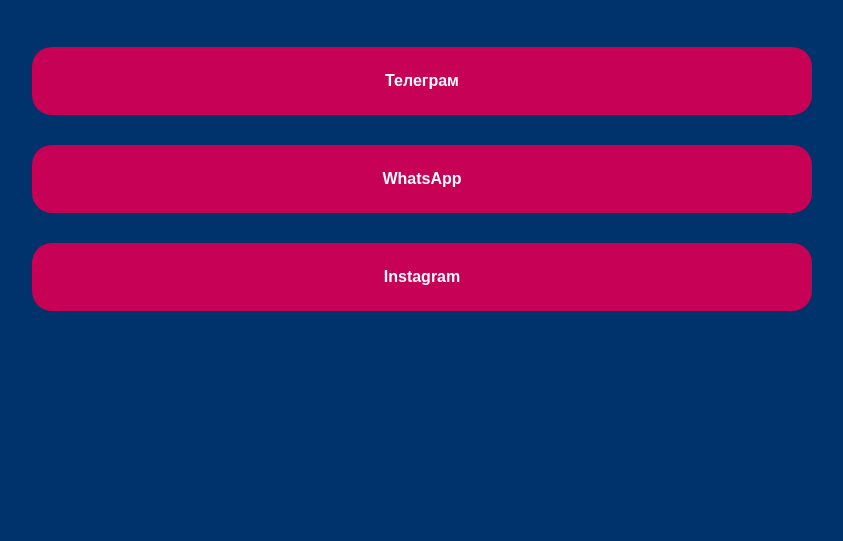
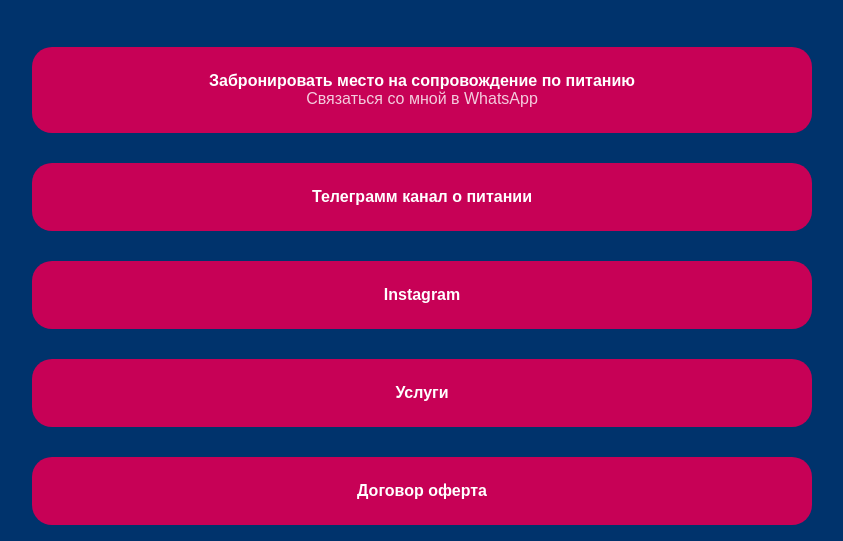
Before and after one commit to Pandenimik/nutrition-landing, a plain HTML site: page index.html in a window 1280 px wide. Shown: the part 259-800 px from the top of the page, without its empty margins (218-1061 px from the left). Drawn offline with Linux system fonts and the light colour scheme.

Commit message:
Deploying to gh-pages from @ Pandenimik/nutrition-landing@aa7194ea000a14cee8c2bc176e0423ab89b532cf 🚀

```diff
--- a/index.html
+++ b/index.html
@@ -1 +1 @@
-<!DOCTYPE html><html class="page" lang="ru"><head><meta charset="UTF-8"><title>Нутрициолог</title><meta name="viewport" content="width=device-width,initial-scale=1"><link rel="preload" href="#" type="font/woff2" as="font"><link rel="stylesheet" href="styles/styles.css"><script src="scripts/index.js" defer="defer"></script></head><body class="page__body"><h1 class="visually-hidden">Нутрициолог</h1><header class="header"><h2 class="visually-hidden">Обо мне</h2><img class="header__avatar" src="./images/avatar.jpg" width="150" height="150" alt="Аватарка нутрициолога"><p class="header__title">Ольга Никонова</p><p class="header__text">Нутрициолог, специалист по питанию.</p></header><main class="main"><h2 class="visually-hidden">Мои контакты</h2><a class="button" href="https://t.me/nikonovahealth">Телеграм</a> <a class="button" href="https://wa.me/79286177932">WhatsApp</a> <a class="button" href="https://www.instagram.com/ol.yakovleva?igsh=MW5ycjRuNXpzdnM1dA==">Instagram</a></main></body></html>
+<!DOCTYPE html><html class="page" lang="ru"><head><meta charset="UTF-8"><title>Нутрициолог</title><meta name="viewport" content="width=device-width,initial-scale=1"><link rel="preload" href="#" type="font/woff2" as="font"><link rel="stylesheet" href="styles/styles.css"><script src="scripts/index.js" defer="defer"></script></head><body class="page__body"><h1 class="visually-hidden">Нутрициолог</h1><header class="header"><h2 class="visually-hidden">Обо мне</h2><img class="header__avatar" src="./images/avatar.jpg" width="150" height="150" alt="Аватарка нутрициолога"><p class="header__title">Ольга Никонова</p><p class="header__text">Нутрициолог, специалист по питанию.</p></header><main class="main"><h2 class="visually-hidden">Мои контакты</h2><a class="button" href="https://wa.me/79286177932">Забронировать место на сопровождение по питанию<br><span class="button__note">Связаться со мной в WhatsApp</span> </a><a class="button" href="https://t.me/nikonovahealth">Телеграмм канал о питании</a> <a class="button" href="https://www.instagram.com/ol.yakovleva?igsh=MW5ycjRuNXpzdnM1dA==">Instagram</a> <a class="button" href="#">Услуги</a> <a class="button" href="https://disk.yandex.ru/d/1uYu2YehzCPPbQ">Договор оферта</a></main></body></html>
--- a/styles/styles.css
+++ b/styles/styles.css
@@ -1 +1 @@
-*,:before,:after{box-sizing:border-box}.visually-hidden{white-space:nowrap;-webkit-clip-path:inset(100%);clip-path:inset(100%);clip:rect(0 0 0 0);border:0;width:1px;height:1px;margin:-1px;padding:0;position:absolute;overflow:hidden}.page{height:100%}.page__body{color:#fff;background-color:#00336c;flex-direction:column;min-height:100%;margin:0;font-family:Arial,Helvetica,sans-serif;font-style:normal;font-weight:400;display:flex}.header{flex-direction:column;align-items:center;gap:20px;width:100%;min-width:320px;max-width:820px;margin:0 auto;padding:20px 20px 50px;display:flex}.header__avatar{border-radius:50%;display:block}.header__title{margin:0;font-size:24px}.header__text{text-align:center;margin:0}.main{flex-direction:column;flex:1;gap:30px;width:100%;min-width:320px;max-width:820px;margin:0 auto;padding-left:20px;padding-right:20px;display:flex}.button{color:#fff;text-align:center;cursor:pointer;background-color:#c70156;border-radius:20px;padding:25px;font-weight:700;text-decoration:none;display:block}@media (hover:hover){.button:hover:hover{background-color:#f35d9c;transition:all .3s}}@media (hover:none){.button:hover:active{background-color:#f35d9c;transition:all .3s}}@media (hover:hover){.button:active:hover{background-color:#ff97cc;transition:all .3s}}@media (hover:none){.button:active:active{background-color:#ff97cc;transition:all .3s}}
+*,:before,:after{box-sizing:border-box}.visually-hidden{white-space:nowrap;-webkit-clip-path:inset(100%);clip-path:inset(100%);clip:rect(0 0 0 0);border:0;width:1px;height:1px;margin:-1px;padding:0;position:absolute;overflow:hidden}.page{height:100%}.page__body{color:#fff;background-color:#00336c;flex-direction:column;min-height:100%;margin:0;font-family:Arial,Helvetica,sans-serif;font-style:normal;font-weight:400;display:flex}.header{flex-direction:column;align-items:center;gap:20px;width:100%;min-width:320px;max-width:820px;margin:0 auto;padding:20px 20px 50px;display:flex}.header__avatar{border-radius:50%;display:block}.header__title{margin:0;font-size:24px}.header__text{text-align:center;margin:0}.main{flex-direction:column;flex:1;gap:30px;width:100%;min-width:320px;max-width:820px;margin:0 auto;padding-left:20px;padding-right:20px;display:flex}.button{color:#fff;text-align:center;text-wrap:pretty;cursor:pointer;background-color:#c70156;border-radius:20px;padding:25px;font-weight:700;text-decoration:none;display:block}@media (hover:hover){.button:hover:hover{background-color:#f35d9c;transition:all .3s}}@media (hover:none){.button:hover:active{background-color:#f35d9c;transition:all .3s}}@media (hover:hover){.button:active:hover{background-color:#ff97cc;transition:all .3s}}@media (hover:none){.button:active:active{background-color:#ff97cc;transition:all .3s}}.button__note{opacity:.8;font-weight:400}
```
Also changed, not shown: images/avatar.jpg.
